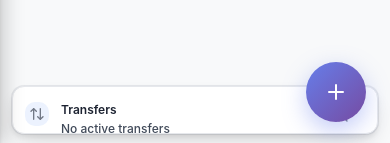
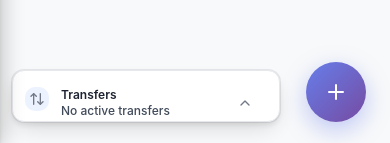
Before and after one commit to sushantpardhi/MyDrive, a React (Create React App) app in the folder client/: page /drive in a window 390 px wide. Shown: the part 698-841 px from the top of the page. Built offline with nearby package versions, Linux system fonts and the light colour scheme; no server answers; sample sign-in values are in the browser's storage.

Commit message:
style: Adjust toast header padding and refine mobile/compact layout, including collapsed states, for better spacing and FAB clearance.

```diff
--- a/client/src/components/files/TransferProgressToast.module.css
+++ b/client/src/components/files/TransferProgressToast.module.css
@@ -63,7 +63,7 @@
   display: flex;
   align-items: center;
   justify-content: space-between;
-  padding: 14px 18px;
+  padding: 10px 18px;
   border-bottom: 1px solid var(--card-border);
   background: linear-gradient(180deg, var(--bg-subtle) 0%, transparent 100%);
   flex-shrink: 0;
@@ -76,6 +76,7 @@
   gap: 12px;
   flex: 1;
   min-width: 0;
+  padding-bottom: 1px;
 }
 
 .headerIconWrapper {
@@ -891,12 +892,12 @@
 
 /* JavaScript-based responsive classes */
 .toast.mobile {
-  width: calc(100% - 32px);
+  width: auto;
   max-width: 400px;
-  bottom: 80px;
-  right: 16px;
+  bottom: 24px;
+  right: 120px; /* More clearance for FAB */
   left: 16px;
-  margin: 0 auto;
+  margin: 0;
   border-radius: 14px;
   max-height: min(400px, calc(100vh - 160px));
 }
@@ -941,15 +942,24 @@
 }
 
 .toast.mobile.collapsed {
-  max-height: 56px;
+  max-height: 60px; /* Match FAB height visual area */
+}
+
+.toast.mobile.collapsed .header {
+  padding: 12px 14px; /* Balanced vertical alignment */
+}
+
+.toast.mobile.collapsed .headerText {
+  gap: 0; /* Tighten text spacing in collapsed mode */
+  justify-content: center;
 }
 
 /* Compact mode (very small screens) */
 .toast.compact {
-  width: calc(100% - 24px);
+  width: auto;
   max-width: none;
-  bottom: 12px;
-  right: 12px;
+  bottom: 24px;
+  right: 110px; /* More clearance for FAB */
   left: 12px;
   border-radius: 12px;
   max-height: min(320px, calc(100vh - 100px));
@@ -1017,7 +1027,16 @@
 }
 
 .toast.compact.collapsed {
-  max-height: 48px;
+  max-height: 52px;
+  /* Remove center alignment to allow header to stretch */
+}
+
+.toast.compact.collapsed .header {
+  padding: 10px 12px;
+}
+
+.toast.compact.collapsed .headerText {
+  gap: 0;
 }
 
 /* Large screen enhancements */
@@ -1050,10 +1069,10 @@
     width: calc(100% - 32px);
     max-width: 400px;
     max-height: min(400px, calc(100vh - 160px));
-    bottom: 80px;
-    right: 16px;
+    bottom: 24px;
+    right: 120px; /* More clearance for FAB */
     left: 16px;
-    margin: 0 auto;
+    margin: 0;
     z-index: 900;
     border-radius: 14px;
   }
@@ -1094,10 +1113,10 @@
 /* Small Mobile fallback */
 @media (max-width: 480px) {
   .toast:not(.mobile):not(.compact) {
-    width: calc(100% - 24px);
+    width: auto;
     max-width: none;
-    bottom: 12px;
-    right: 12px;
+    bottom: 24px;
+    right: 110px; /* More clearance for FAB */
     left: 12px;
     max-height: min(320px, calc(100vh - 100px));
     border-radius: 12px;
```
